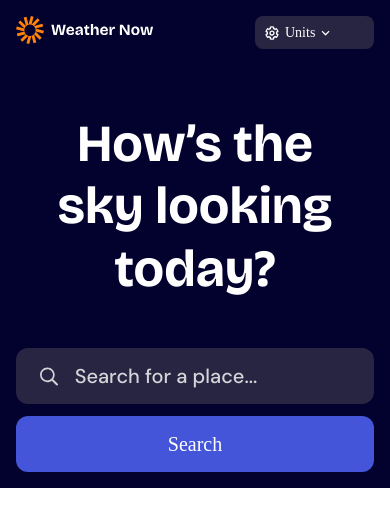
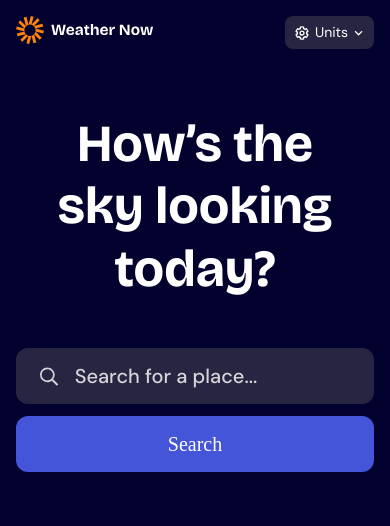
Before and after one commit to SoulOfMo/weather-app, a React (Vite) app: page / in a window 390 px wide. Shown: the top 526 px of the page. Built offline with nearby package versions, Linux system fonts and the light colour scheme.

Commit message:
style update

```diff
--- a/src/components/AppLayout.module.css
+++ b/src/components/AppLayout.module.css
@@ -1,7 +1,7 @@
 .container {
   background-color: var(--neutral-900);
   width: 100%;
-  height: 100%;
+  min-height: 100vh;
   padding: 4.8rem 11.2rem;
 }
 
--- a/src/components/Header.module.css
+++ b/src/components/Header.module.css
@@ -23,6 +23,7 @@ header {
   gap: 10px;
   align-items: center;
   transition: all 0.5s;
+  font-family: var(--ff-dd-sans);
 }
 
 .unitBtn {
@@ -121,12 +122,17 @@ hr {
   }
 
   .header button {
-    height: 3.3rem;
     padding: 0.8rem 1rem;
     gap: 6px;
     font-weight: var(--neutral-400);
     font-size: 1.4rem;
   }
+
+  .header .unitBtn {
+    width: 8.9rem;
+    height: 3.3rem;
+  }
+
   img[alt="units"] {
     width: 14px;
     height: 14px;
```
